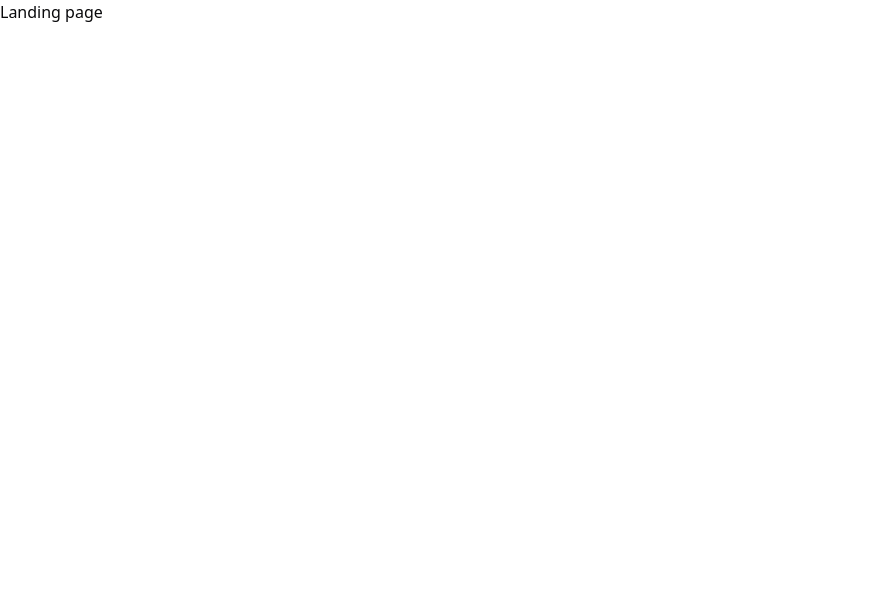
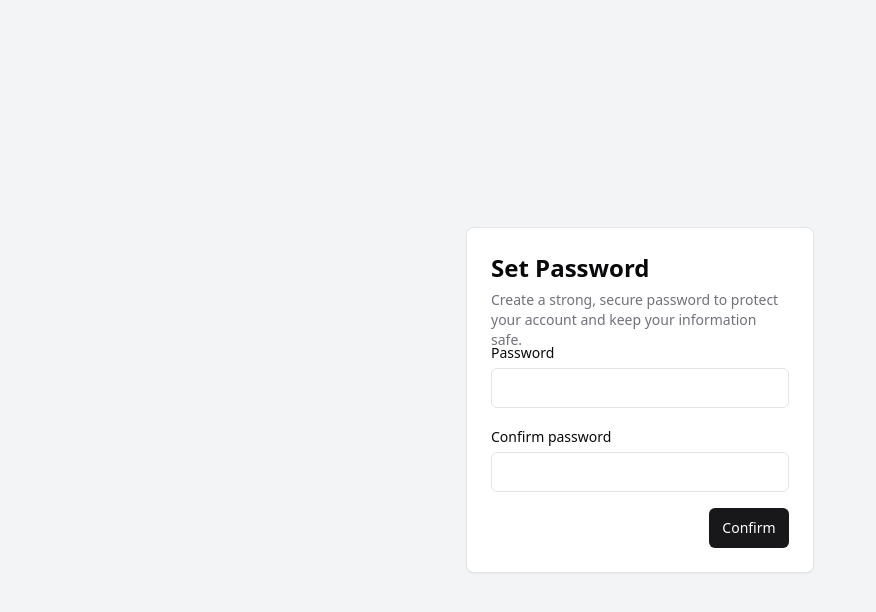
Before and after one commit to vuksijakovic/Banka-4-Frontend, a Next.js app: page / in a window 1280 px wide. Shown: the top 612 px of the page, without its empty margins (0-876 px from the left). Built offline with nearby package versions, Linux system fonts and the light colour scheme; no server answers.

Commit message:
Design Set password page
# Conflicts:
#	package-lock.json
#	package.json

# Conflicts:
#	src/app/layout.tsx

```diff
--- a/src/app/auth/reset-password/page.tsx
+++ b/src/app/auth/reset-password/page.tsx
@@ -1,3 +1,98 @@
-export default function ResetPasswordPage() {
-  return <h1>Set/Reset password page</h1>;
+'use client';
+
+import { z } from 'zod';
+import { useForm } from 'react-hook-form';
+import { zodResolver } from '@hookform/resolvers/zod';
+import { Card, CardHeader, CardContent } from '@/components/ui/card';
+import { Input } from '@/components/ui/input';
+import { Button } from '@/components/ui/button';
+import { Label } from '@/components/ui/label';
+
+// Zod password validation
+const passwordSchema = z
+  .object({
+    password: z
+      .string()
+      .min(8, 'Password must be at least 8 characters')
+      .max(32, 'Password must be at most 32 characters'),
+    confirmPassword: z.string(),
+  })
+  .refine((data) => data.password === data.confirmPassword, {
+    message: 'Passwords do not match',
+    path: ['confirmPassword'],
+  });
+
+export default function SetPasswordPage() {
+  const {
+    register,
+    handleSubmit,
+    formState: { errors },
+  } = useForm({
+    resolver: zodResolver(passwordSchema),
+  });
+
+  const onSubmit = () => {
+    alert('Password set successfully!');
+  };
+
+  return (
+    <div className="flex min-h-screen items-center justify-center bg-gray-100">
+      <Card className="w-full max-w-[348px] max-h-[348px] bg-white rounded-lg border border-zinc-200 p-3">
+        <CardHeader className="w-full h-[100px] p-3 text-left">
+          <h2 className="text-2xl font-semibold text-[#09090B] font-inter">
+            Set Password
+          </h2>
+          <p className="text-sm text-[#71717A] mt-3 font-inter">
+            Create a strong, secure password to protect your account and keep
+            your information safe.
+          </p>
+        </CardHeader>
+
+        <CardContent className="px-3 pb-3">
+          <form onSubmit={handleSubmit(onSubmit)} className="space-y-4">
+            <div>
+              <Label htmlFor="password" className="text-sm">
+                Password
+              </Label>
+              <Input
+                type="password"
+                id="password"
+                {...register('password')}
+                className="mt-1 text-sm"
+              />
+              {errors.password && (
+                <p className="text-red-500 text-sm">
+                  {errors.password.message}
+                </p>
+              )}
+            </div>
+            <div>
+              <Label htmlFor="confirmPassword" className="text-sm">
+                Confirm password
+              </Label>
+              <Input
+                type="password"
+                id="confirmPassword"
+                {...register('confirmPassword')}
+                className="mt-1 text-sm"
+              />
+              {errors.confirmPassword && (
+                <p className="text-red-500 text-sm">
+                  {errors.confirmPassword.message}
+                </p>
+              )}
+            </div>
+            <div className="flex justify-end mt-2">
+              <Button
+                type="submit"
+                className="bg-[#18181B] text-white rounded-md py-1 px-2 w-[80px] h-[40px] text-sm font-medium"
+              >
+                Confirm
+              </Button>
+            </div>
+          </form>
+        </CardContent>
+      </Card>
+    </div>
+  );
 }
--- a/src/app/layout.tsx
+++ b/src/app/layout.tsx
@@ -6,10 +6,13 @@ import { QueryClientProvider } from '@tanstack/react-query';
 import { queryClient } from '@/lib/queryClient';
 import { AuthProvider } from '@/context/AuthContext';
 
+
 const geistSans = Geist({
   variable: '--font-geist-sans',
   subsets: ['latin'],
 });
+
+
 
 const geistMono = Geist_Mono({
   variable: '--font-geist-mono',
--- a/src/app/page.tsx
+++ b/src/app/page.tsx
@@ -1,3 +1,5 @@
+import SetPasswordPage from '@/app/auth/reset-password/page';
+
 export default function Home() {
-  return <h1>Landing page</h1>;
+  return <SetPasswordPage />;
 }
```
Also changed, not shown: 1 other file (tests, documents, lock files or other folders).
